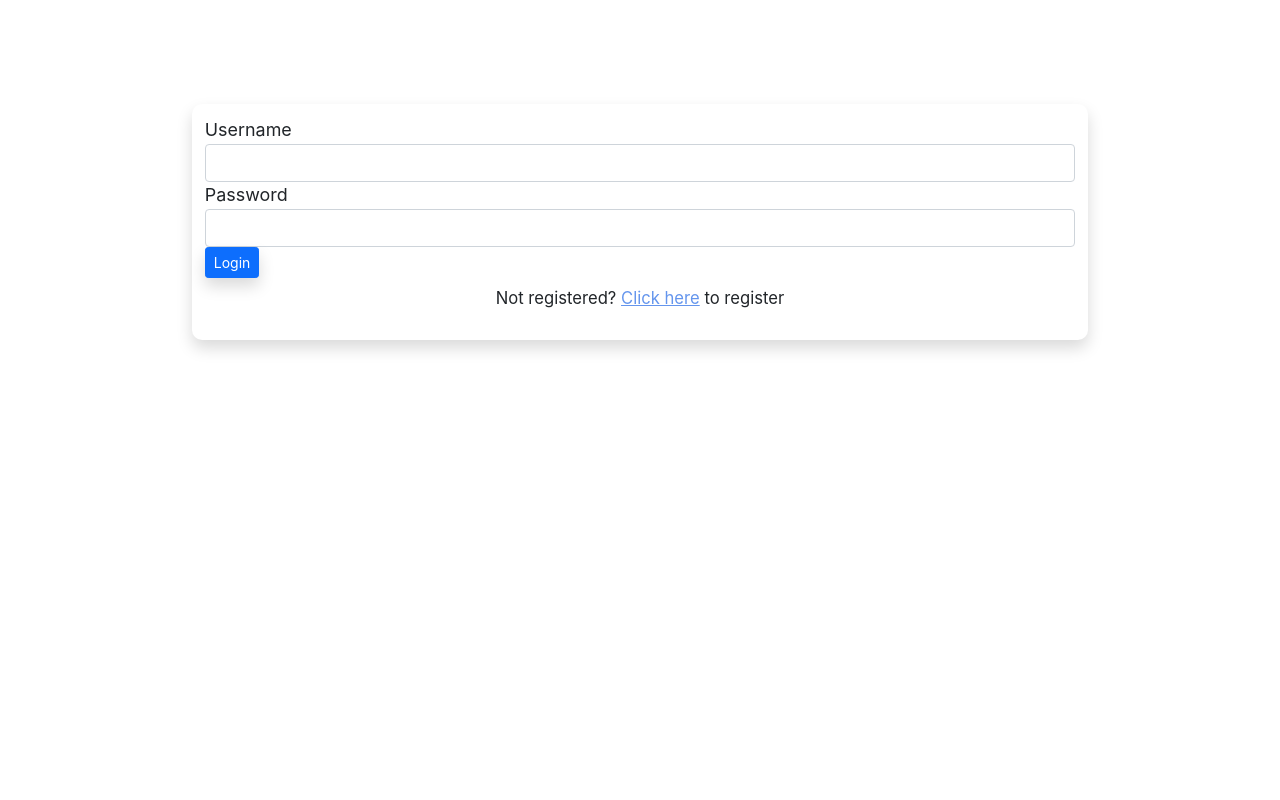
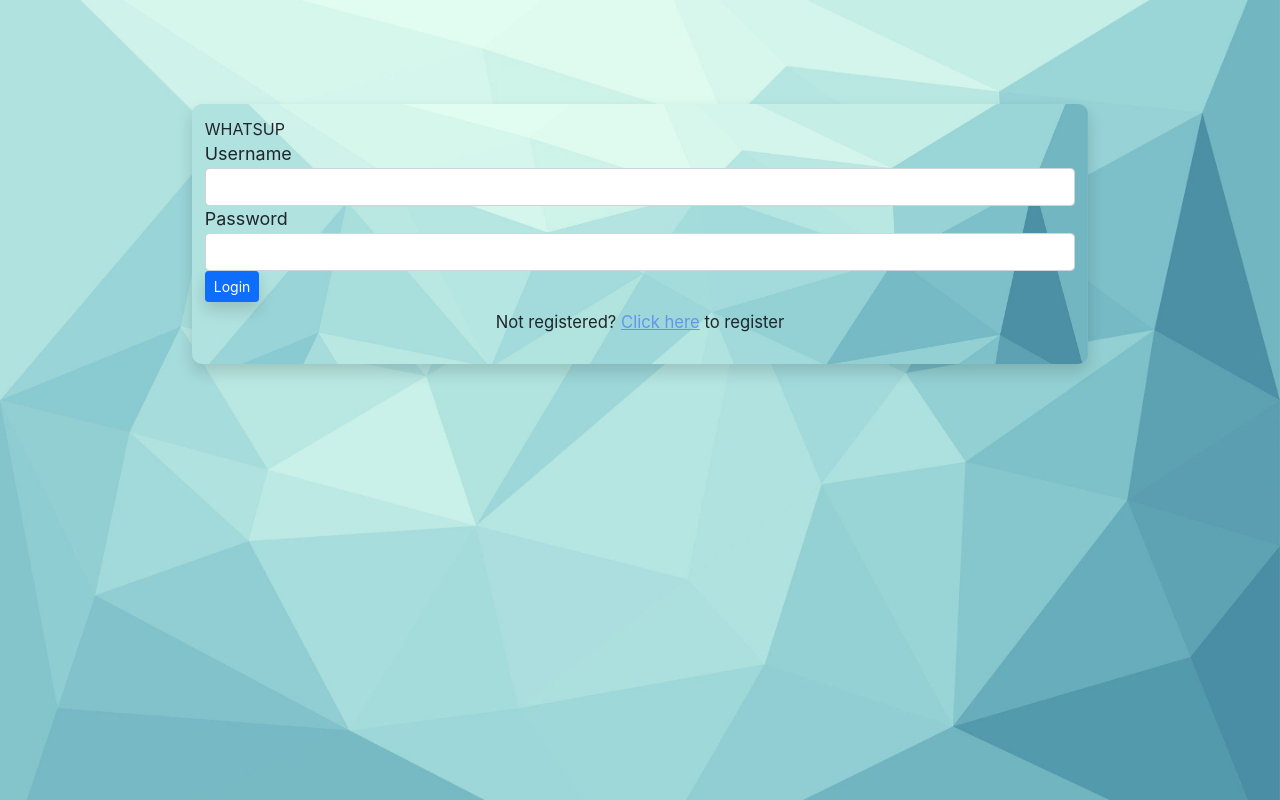
Before and after one commit to OrelMishan/Massenger, a React (Create React App) app: page / in a window 1280 px wide. Built offline with nearby package versions, Linux system fonts and the light colour scheme; the HTML template or start-up script is replaced by a standard one.

Commit message:
fixed contact prev

```diff
--- a/src/App.css
+++ b/src/App.css
@@ -279,6 +279,16 @@ a {
     -o-background-size: cover;
     background-size: cover;
 }
+.log-reg-background {
+    position: fixed;
+    width: 100%;
+    background-image: url("./BackgroundPic.jpg");
+    background-color: #282c34;
+    -webkit-background-size: cover;
+    -moz-background-size: cover;
+    -o-background-size: cover;
+    background-size: cover;
+}
 #transparent-bubble{
     background-color: rgba(40, 44, 52, 0.00);
     border-right: rgba(136, 136, 136, 0);
--- a/src/App.js
+++ b/src/App.js
@@ -9,7 +9,7 @@ import {useState} from "react";
 function App() {
     const [user, setUser] = useState([])
     return (
-        <div>
+        <div className="chat-page-background">
             <BrowserRouter>
                 <Routes>
                     <Route path={"/"} element={<LoginPage setUser={setUser}/>}/>
--- a/src/LoginPage.js
+++ b/src/LoginPage.js
@@ -38,7 +38,9 @@ function LoginPage({setUser}) {
     }
 
     return (
-        <div id="app" className="shadow">
+        <div id="app" className="shadow log-reg-background">
+            <header>WHATSUP</header>
+
             <Link to="/chat" ref={nextPage}/>
             <InputSec text="Username" type="text" id={username}/>
             <InputSec text="Password" type="password" id={password}/>
--- a/src/RegisterPage.js
+++ b/src/RegisterPage.js
@@ -52,7 +52,7 @@ function RegisterPage({setUser}) {
         }
     }
     return (
-        <div id="app" className="shadow">
+        <div id="app" className="shadow log-reg-background">
             <Link to="/chat" ref={nextPage}/>
             <InputSec text="Username" type="text" id={username}/>
             <InputSec text="Password" type="password" id={password}/>
@@ -63,7 +63,8 @@ function RegisterPage({setUser}) {
                 <button className="btn btn-primary btn-sm shadow" onClick={() => fileInput.current.click()}>
                     <i className="bi bi-file-image"/>
                 </button>
-                <img src={image} className="user-photo"/>
+                {/*<img src={image} className="user-photo" defaultValue={null}/>*/}
+
             </div>
             <div className="mb-3">
                 <button type="submit" id="button" className="btn btn-primary btn-sm shadow" onClick={reg}>Register
```
